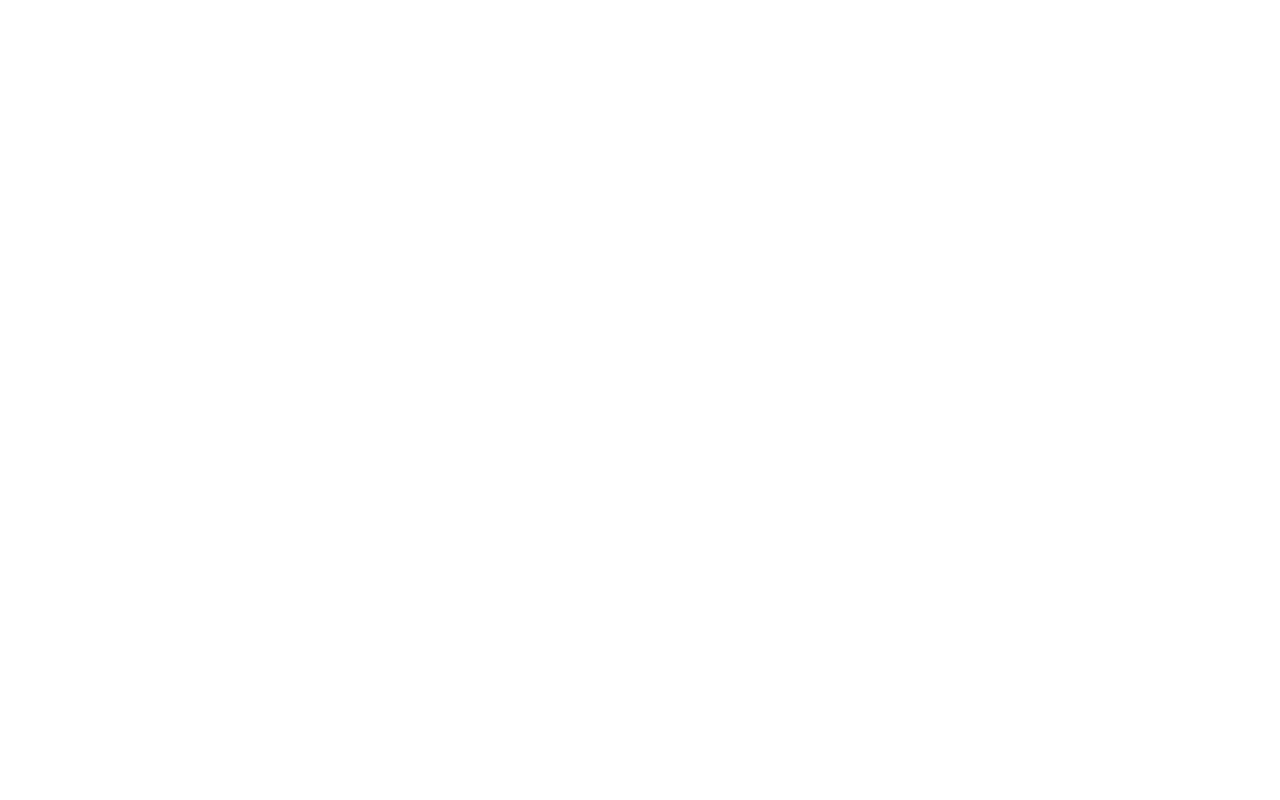
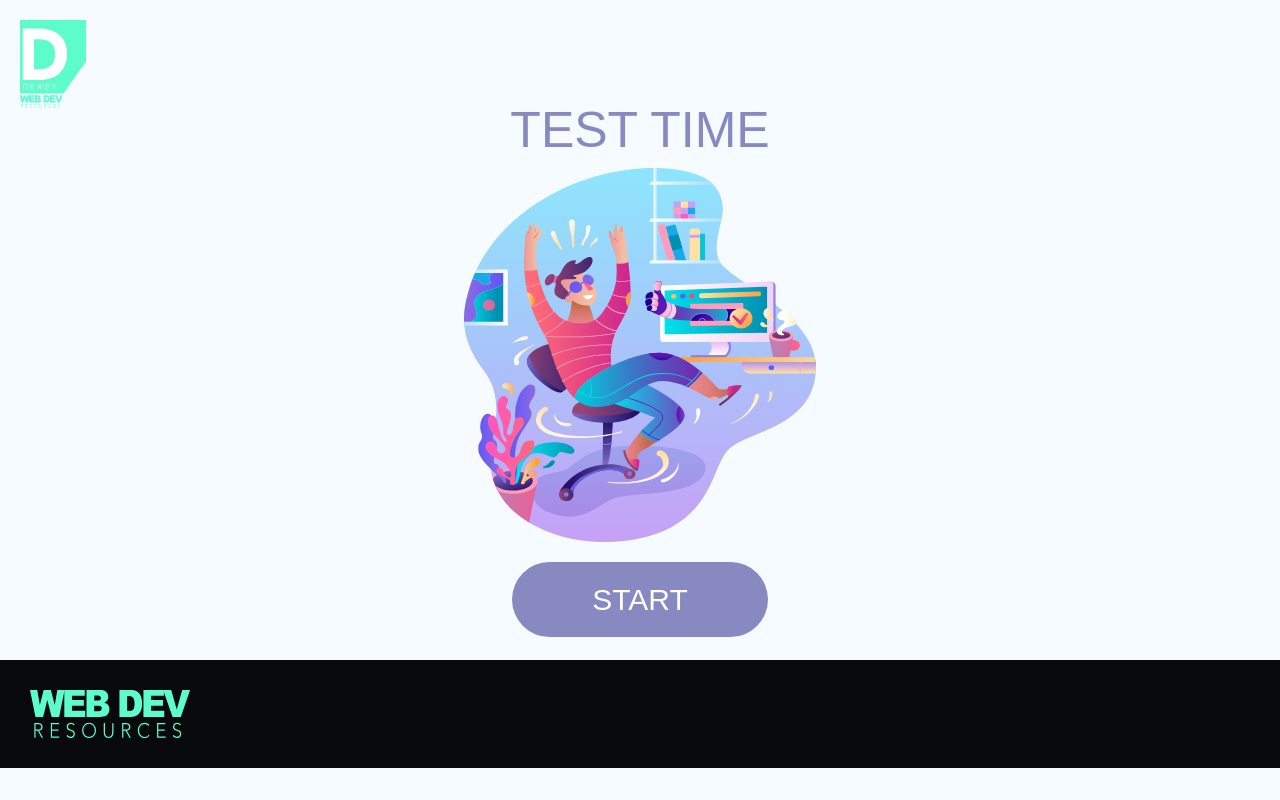
Before and after one commit to joeyr1984/Trivia-game, a plain HTML site: page trivia.html in a window 1280 px wide. Drawn offline with nearby package versions, Linux system fonts and the light colour scheme; a web font is replaced by a local one.

Commit message:
symantic html and css styling to main page

```diff
--- a/trivia.css
+++ b/trivia.css
@@ -0,0 +1,48 @@
+body {
+    background-color: #F5FBFF;
+    color: #08090A;
+}
+#top {
+    height: 100px;
+}
+#logo-top {
+    height: 8rem;
+    padding:20px;
+}
+#main {
+    height: 35rem;
+    text-align: center;
+}
+h1 {
+font-family: pilar-pro, sans-serif;
+font-weight: 400;
+font-style: normal;
+font-size: 50px;
+color:#8789C0;
+}
+#game-cartoon{
+    width: 22rem;
+}
+.button {
+font-family: pilar-pro, sans-serif;
+font-weight: 400;
+font-style: normal;
+font-size: 30px;
+background-color: #8789C0;
+padding: 15px 80px;
+border-radius: 50px;
+border: 0;
+color: white;
+margin-top: 20px;
+cursor: pointer;
+}
+button:hover {
+    background-color: #A3A8E5;
+}
+footer {
+    background-color: #08090A;
+    padding: 30px;
+}
+#footer-logo{
+width: 10rem;
+}
--- a/trivia.html
+++ b/trivia.html
@@ -1,15 +1,75 @@
 <!DOCTYPE html>
 <html lang="en">
+
 <head>
     <meta charset="UTF-8">
     <meta name="viewport" content="width=device-width, initial-scale=1.0">
     <title>Dewey Wev Dev Tools</title>
+    <link rel="apple-touch-icon" sizes="180x180" href="./favicon_io/apple-touch-icon.png">
+    <link rel="icon" type="image/png" sizes="32x32" href="./favicon_io/favicon-32x32.png">
+    <link rel="icon" type="image/png" sizes="16x16" href="./favicon_io/favicon-16x16.png">
+    <link rel="manifest" href="./favicon_io/site.webmanifest">
+    <link rel="stylesheet" href="https://use.fontawesome.com/releases/v5.13.0/css/all.css"
+        integrity="sha384-Bfad6CLCknfcloXFOyFnlgtENryhrpZCe29RTifKEixXQZ38WheV+i/6YWSzkz3V" crossorigin="anonymous">
+<!--font-->
+<link rel="stylesheet" href="https://use.typekit.net/ihr4gkk.css">
+    <!--bootstrap style-->
+    <link rel="stylesheet" href="https://stackpath.bootstrapcdn.com/bootstrap/4.4.1/css/bootstrap.min.css"
+        integrity="sha384-Vkoo8x4CGsO3+Hhxv8T/Q5PaXtkKtu6ug5TOeNV6gBiFeWPGFN9MuhOf23Q9Ifjh" crossorigin="anonymous">
+    <!--addition styling-->
     <link rel="stylesheet" href="./trivia.css">
 </head>
+
 <body>
+    <div>
+        <div class="row">
+            <div class="col-md-4" id="top">
+                <a href="./trivia.html"><img src="./images/logo.svg" alt="Corperate logo for Dewey online resources"
+                        id="logo-top"></a>
+            </div>
+        </div>
+        <main>
+            <div class="col-12" id="main">
+                <div >
+                    <h1>TEST TIME</h1>
+                </div>
+                <div>
+                    <img src="./images/game-start.svg" alt="Illistration of person passing the TEST" id="game-cartoon">
+                </div>
+                <div>
+                    <button type="submit" class="button">START</button>
+                </div>
+            </div>
+        </main>
+    </div>
+    <footer>
+        <div class="row">
+            <div class="col-md-4">
+                <a href="./trivia.html"><img src="images/footer-logo.svg" alt="corperate-logo for dewey" id="footer-logo"></a>
+            </div>
+            <div class="col-md-4" id="footer">
+
+            </div>
+            <div class="col-md-4" id="footer">
+
+            </div>
+
+        </div>
+    </footer>
 
 
-
+    <!--bootstrap-->
+    <script src="https://code.jquery.com/jquery-3.4.1.slim.min.js"
+        integrity="sha384-J6qa4849blE2+poT4WnyKhv5vZF5SrPo0iEjwBvKU7imGFAV0wwj1yYfoRSJoZ+n"
+        crossorigin="anonymous"></script>
+    <script src="https://cdn.jsdelivr.net/npm/popper.js@1.16.0/dist/umd/popper.min.js"
+        integrity="sha384-Q6E9RHvbIyZFJoft+2mJbHaEWldlvI9IOYy5n3zV9zzTtmI3UksdQRVvoxMfooAo"
+        crossorigin="anonymous"></script>
+    <script src="https://stackpath.bootstrapcdn.com/bootstrap/4.4.1/js/bootstrap.min.js"
+        integrity="sha384-wfSDF2E50Y2D1uUdj0O3uMBJnjuUD4Ih7YwaYd1iqfktj0Uod8GCExl3Og8ifwB6"
+        crossorigin="anonymous"></script>
+    <!--my script-->
     <script src="./trivia.js"></script>
 </body>
+
 </html>
```
Also changed, not shown: favicon_io/android-chrome-192x192.png (added), favicon_io/android-chrome-512x512.png (added), favicon_io/apple-touch-icon.png (added), favicon_io/favicon-16x16.png (added), favicon_io/favicon-32x32.png (added), favicon_io/favicon.ico (added), favicon_io/site.webmanifest (added), 2 other files.
